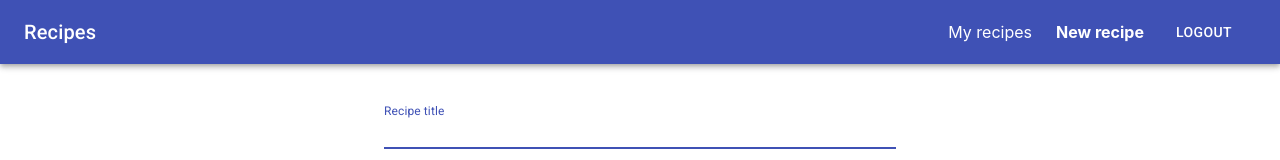
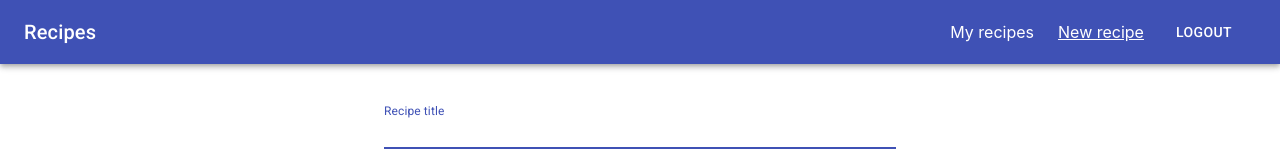
Before and after one commit to hjkar1/recipe-app-fullstack, a React (Create React App) app in the folder client/: page /recipes/new in a window 1280 px wide. Shown: the top 160 px of the page. Built offline with nearby package versions, Linux system fonts and the light colour scheme; sample sign-in values are in the browser's storage.

Commit message:
change active link styling

```diff
--- a/client/src/components/ui/TopNavBar/TopNavBar.js
+++ b/client/src/components/ui/TopNavBar/TopNavBar.js
@@ -37,18 +37,14 @@ const useStyles = makeStyles(theme => ({
   grow: {
     flexGrow: 1
   },
-  active: {
-    cursor: 'default'
-  },
   activeHomepage: {
     cursor: 'default',
     [theme.breakpoints.down('sm')]: {
       display: 'none'
     }
   },
-  activeNav: {
-    cursor: 'default',
-    fontWeight: 'bold'
+  active: {
+    textDecoration: 'underline'
   },
   menuButton: {
     [theme.breakpoints.up('md')]: {
@@ -97,7 +93,7 @@ export const TopNavBar = ({ children, logout }) => {
   const recipeManagementLinks = (
     <Fragment>
       <Link
-        activeClassName={classes.activeNav}
+        activeClassName={classes.active}
         underline="none"
         component={NavLink}
         className={classes.navLink}
@@ -106,7 +102,7 @@ export const TopNavBar = ({ children, logout }) => {
         My recipes
       </Link>
       <Link
-        activeClassName={classes.activeNav}
+        activeClassName={classes.active}
         underline="none"
         component={NavLink}
         className={classes.navLink}
```
